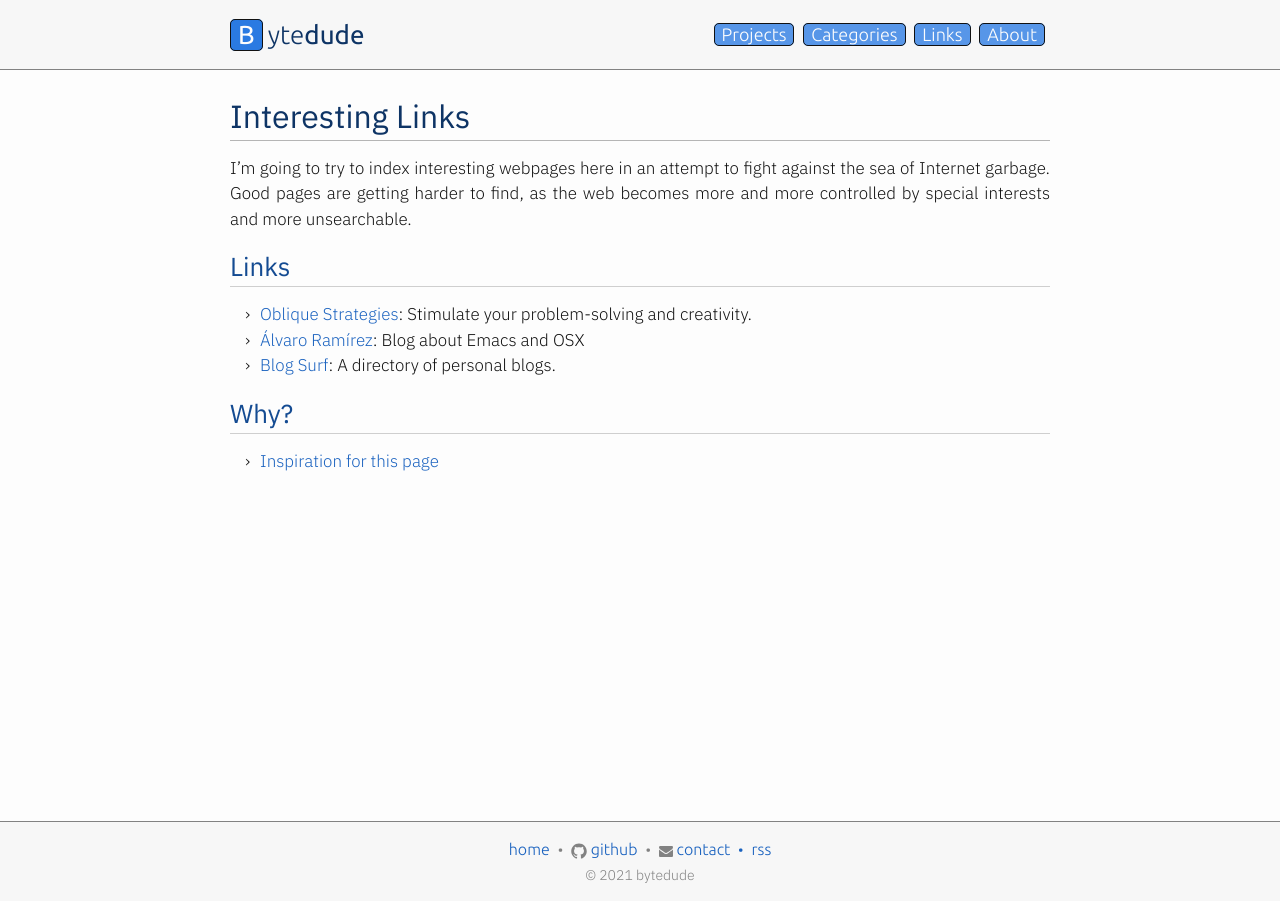
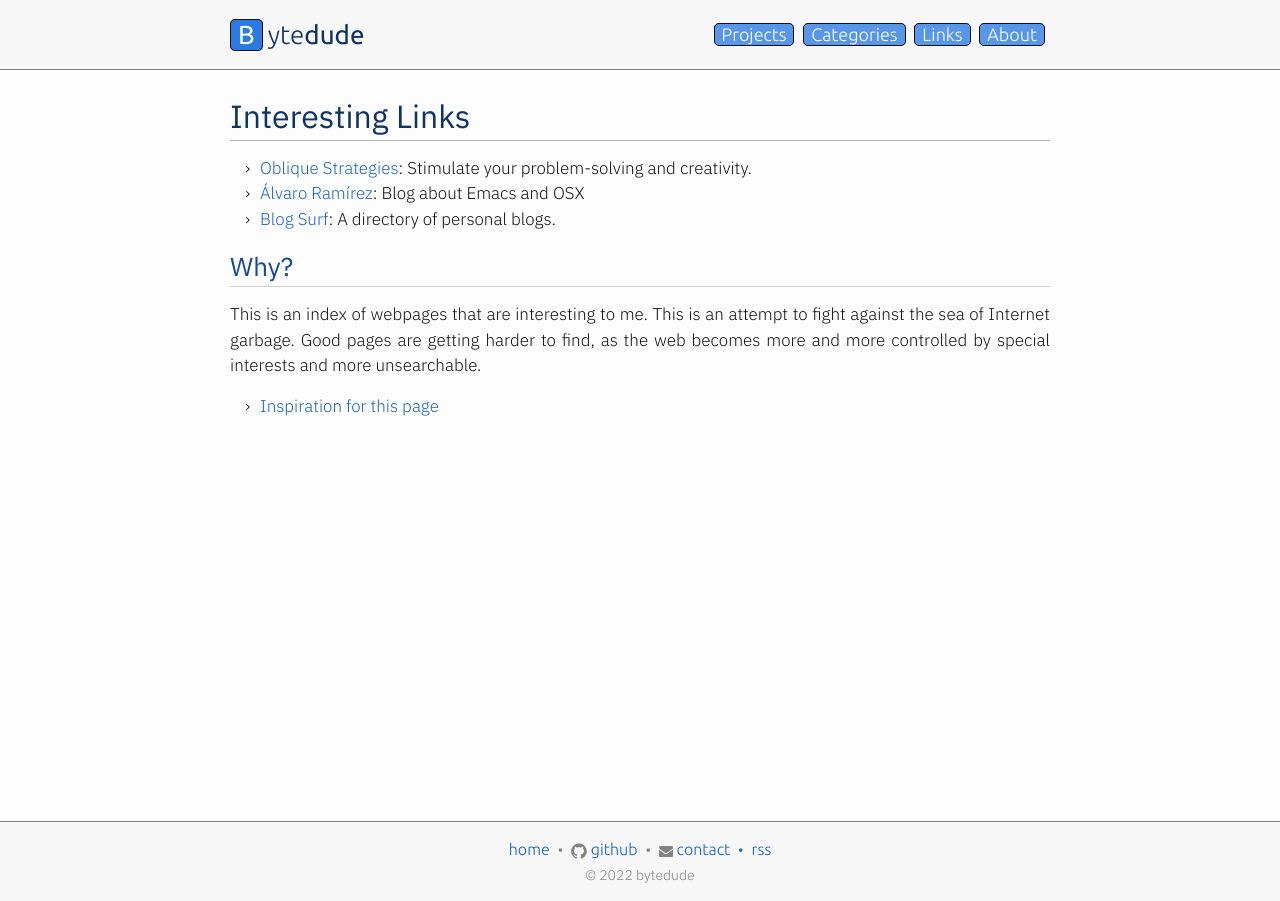
Before and after one commit to mrcnski/signor.dev, a Jekyll site: the page built from links.md, in a window 1280 px wide. Built offline with Jekyll 4.4.1, drawn with Linux system fonts in a browser that asks for light colours.

Commit message:
Update links page

```diff
--- a/_config.yml
+++ b/_config.yml
@@ -20,7 +20,7 @@ url: "https://bytedude.com" # the base hostname & protocol for your site, e.g. h
 short_url: "bytedude.com"
 github_username: "m-cat"
 category_dir: category
-copyright_year: 2021
+copyright_year: 2022
 
 repository: "m-cat/bytedude.com"
 
--- a/links.md
+++ b/links.md
@@ -2,10 +2,6 @@
 layout: page
 title: Interesting Links
 ---
-
-I'm going to try to index interesting webpages here in an attempt to fight against the sea of Internet garbage. Good pages are getting harder to find, as the web becomes more and more controlled by special interests and more unsearchable.
-
-## Links
 
 - [Oblique Strategies](http://stoney.sb.org/eno/oblique.html): Stimulate your problem-solving and creativity.
 - [Álvaro Ramírez](https://xenodium.com/): Blog about Emacs and OSX
@@ -13,4 +9,9 @@ I'm going to try to index interesting webpages here in an attempt to fight again
 
 ## Why?
 
+This is an index of webpages that are interesting to me. This is an attempt to
+fight against the sea of Internet garbage. Good pages are getting harder to
+find, as the web becomes more and more controlled by special interests and more
+unsearchable.
+
 - [Inspiration for this page](https://memex.marginalia.nu/log/19-website-discoverability-crisis.gmi)
```
